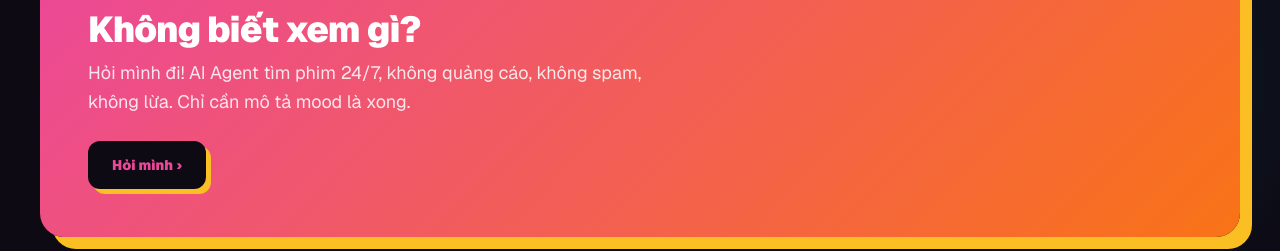
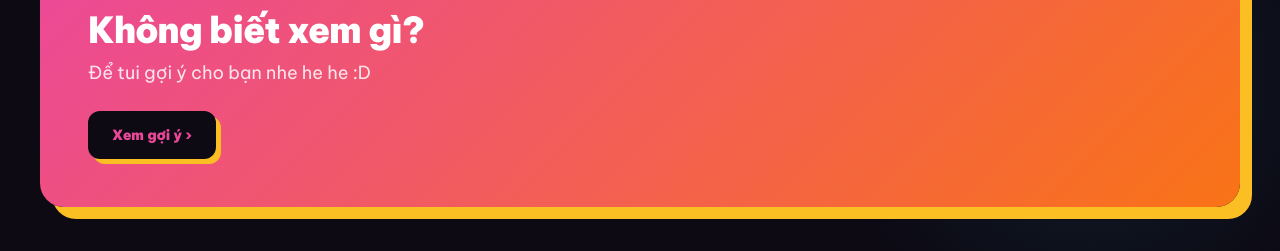
Before and after one commit to toaducz/L903-Movie, a Next.js app: page / in a window 1280 px wide. Shown: the part 403-654 px from the top of the page. Built offline with nearby package versions, Linux system fonts and the light colour scheme; no server answers.

Commit message:
fix: wording

```diff
--- a/src/app/globals.css
+++ b/src/app/globals.css
@@ -42,14 +42,13 @@
 @theme inline {
   --color-background: var(--background);
   --color-foreground: var(--foreground);
-  --font-sans: var(--font-geist-sans);
-  --font-mono: var(--font-geist-mono);
+  --font-sans: var(--font-be-vietnam-pro);
 }
 
 body {
   background: var(--c-bg);
   color: var(--c-fg);
-  font-family: var(--font-geist-sans), system-ui, sans-serif;
+  font-family: var(--font-be-vietnam-pro), system-ui, sans-serif;
   -webkit-font-smoothing: antialiased;
 }
 
--- a/src/app/layout.tsx
+++ b/src/app/layout.tsx
@@ -1,5 +1,5 @@
 import type { Metadata } from 'next'
-import { Geist, Geist_Mono } from 'next/font/google'
+import { Be_Vietnam_Pro } from 'next/font/google'
 import './globals.css'
 import Navbar from '@/component/layout/navbar'
 import QueryProvider from '@/app/provider'
@@ -9,14 +9,10 @@ import { AuthProvider } from './auth-provider'
 import Footer from '@/component/layout/footer'
 import ChatWidget from '@/component/chat-widget/chat-widget'
 
-const geistSans = Geist({
-  variable: '--font-geist-sans',
-  subsets: ['latin']
-})
-
-const geistMono = Geist_Mono({
-  variable: '--font-geist-mono',
-  subsets: ['latin']
+const beVietnamPro = Be_Vietnam_Pro({
+  variable: '--font-be-vietnam-pro',
+  subsets: ['latin', 'vietnamese'],
+  weight: ['300', '400', '500', '600', '700', '800', '900']
 })
 
 export const metadata: Metadata = {
@@ -31,7 +27,7 @@ export default function RootLayout({
 }>) {
   return (
     <html lang='vi'>
-      <body className={`${geistSans.variable} ${geistMono.variable} antialiased`}>
+      <body className={`${beVietnamPro.variable} antialiased`}>
         <QueryProvider>
           <Suspense>
             <NProgressInit />
--- a/src/component/sections/mood-section.tsx
+++ b/src/component/sections/mood-section.tsx
@@ -18,7 +18,7 @@ export default function MoodSection() {
         <div>
           <p className='text-3xl sm:text-4xl font-black tracking-tight mb-2 text-white'>Không biết xem gì?</p>
           <p className='text-white/85 text-base sm:text-lg mb-6 max-w-xl leading-relaxed'>
-            Hỏi mình đi! AI Agent tìm phim 24/7, không quảng cáo, không spam, không lừa. Chỉ cần mô tả mood là xong.
+            Để tui gợi ý cho bạn nhe he he :D
           </p>
           <button
             onClick={() => setShowRec(!showRec)}
@@ -29,7 +29,7 @@ export default function MoodSection() {
             }}
             title='Xem gợi ý'
           >
-            Hỏi mình ›
+            Xem gợi ý ›
           </button>
         </div>
 
```
